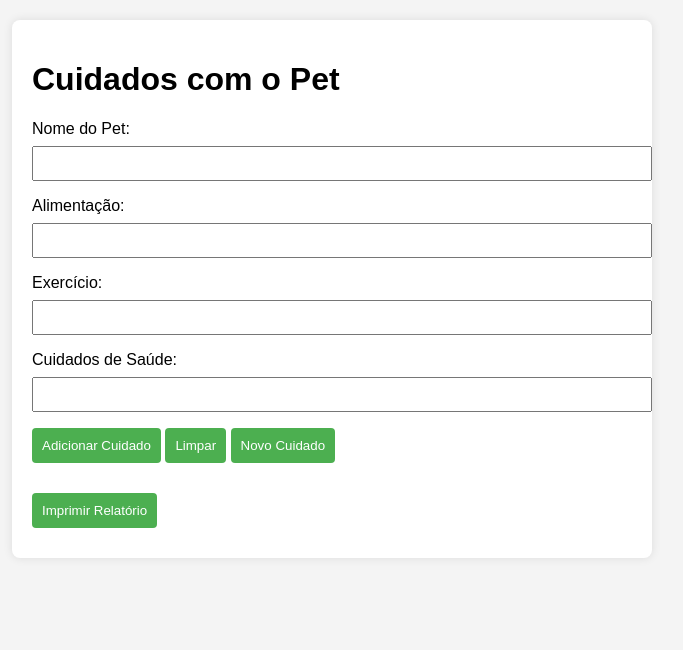
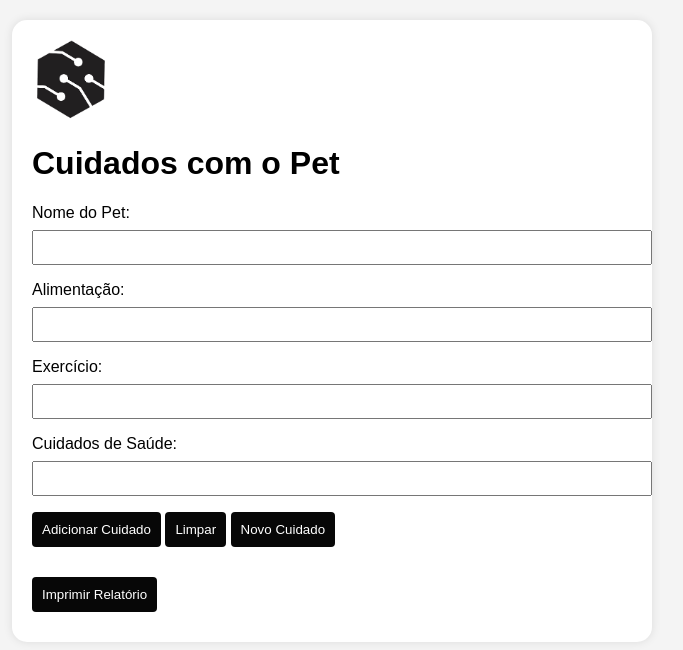
Before and after one commit to MANUELBSFILHO/CuidPet, a plain HTML site: page index.html in a window 1280 px wide. Shown: the whole page, without its empty margins (308-991 px from the left). Drawn offline with Linux system fonts and the light colour scheme.

Commit message:
modificando cores e adicionando logo

```diff
--- a/index.html
+++ b/index.html
@@ -4,34 +4,33 @@
     <meta charset="UTF-8">
     <meta name="viewport" content="width=device-width, initial-scale=1.0">
     <link rel="stylesheet" href="styles.css">
+    <link rel="icon" href="img/logo.ico" type="logo.ico">
     <title>Cuidados com o Pet</title>
 </head>
 <body>
     <div class="container">
+    <header>
+    <img src="img/logo.png" alt="logo.png"style="width: 80px;">
+    </header>
         <h1>Cuidados com o Pet</h1>
         <form id="petCareForm">
             <label for="petName">Nome do Pet:</label>
             <input type="text" id="petName" required>
-
             <label for="feeding">Alimentação:</label>
             <input type="text" id="feeding" required>
-
             <label for="exercise">Exercício:</label>
             <input type="text" id="exercise" required>
-
             <label for="healthcare">Cuidados de Saúde:</label>
             <input type="text" id="healthcare" required>
-
             <button type="button" onclick="addPetCare()">Adicionar Cuidado</button>
             <button type="button" onclick="clearForm()">Limpar</button>
             <button type="button" onclick="addNewCare()">Novo Cuidado</button>
         </form>
 
-        <div id="petCareList">
+    <div id="petCareList">
             <!-- Lista de cuidados com os pets será exibida aqui -->
-        </div>
-
-        <button type="button" onclick="printPage()">Imprimir Relatório</button>
+    </div>
+    <button type="button" onclick="printPage()">Imprimir Relatório</button>
     </div>
 
     <script src="script.js"></script>
--- a/styles.css
+++ b/styles.css
@@ -10,7 +10,7 @@ body {
     margin: 20px auto;
     background-color: #fff;
     padding: 20px;
-    border-radius: 8px;
+    border-radius: 15px;
     box-shadow: 0 0 10px rgba(0, 0, 0, 0.1);
 }
 
@@ -26,7 +26,7 @@ input {
 }
 
 button {
-    background-color: #4caf50;
+    background-color: #070707;
     color: #fff;
     padding: 10px;
     border: none;
```
Also changed, not shown: img/logo.ico (added), img/logo.png (added).
